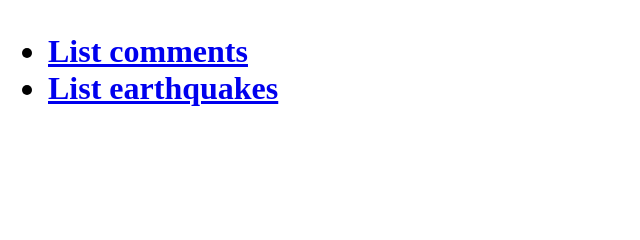
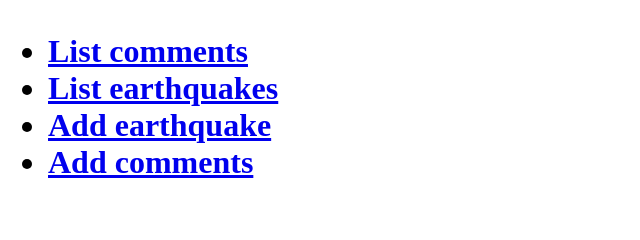
Before and after one commit to itucsdb1964/earthquake, a Flask app: page / in a window 1280 px wide. Shown: the part 126-366 px from the top of the page, without its empty margins (0-640 px from the left). Run offline with Flask 2, Linux system fonts and the light colour scheme.

Commit message:
Update home.html

```diff
--- a/templates/home.html
+++ b/templates/home.html
@@ -10,6 +10,8 @@
         <ul>
       <li><a href="/comments">List comments</a></li>
       <li><a href="/earthquakes">List earthquakes</a> </li>
+      <li><a href="/new_earthquake">Add earthquake</a></li>
+      <li><a href="/new_comment">Add comments</a></li>
     </ul>
   </body>
 </html>
```
